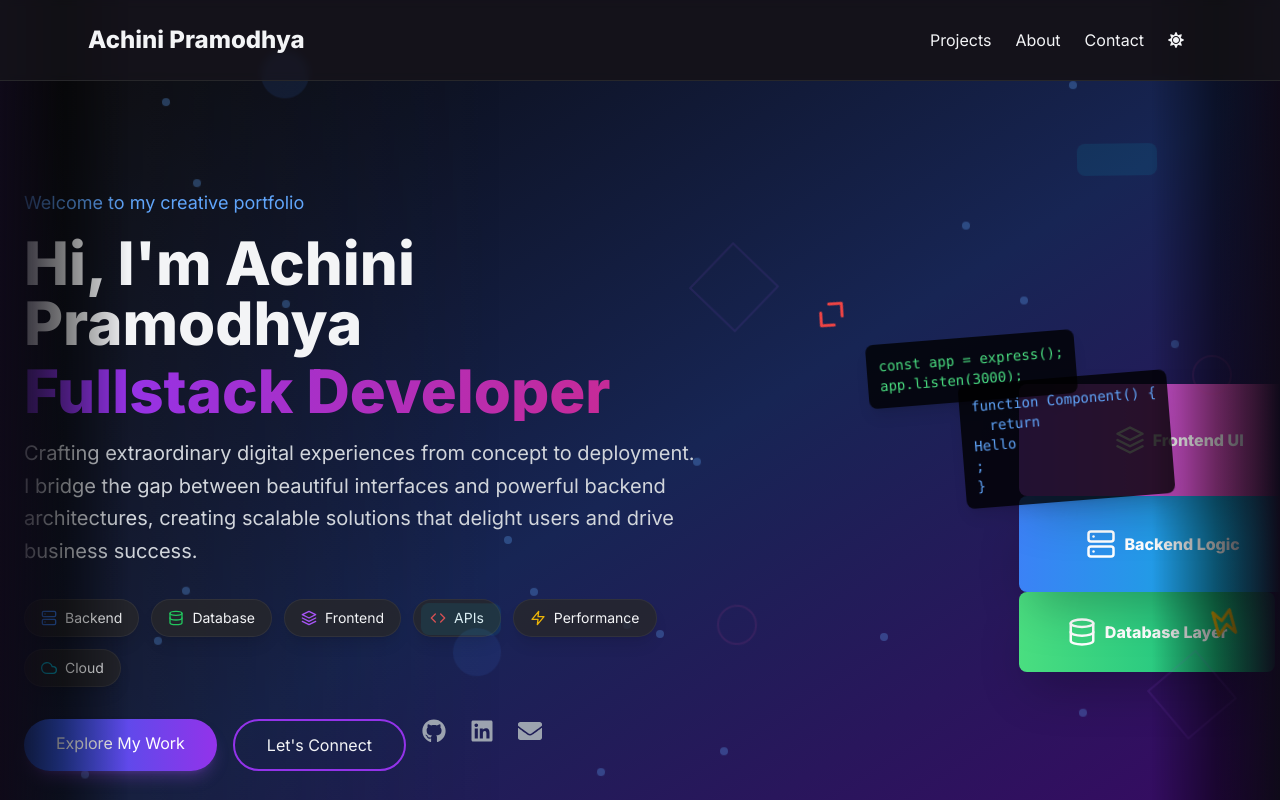
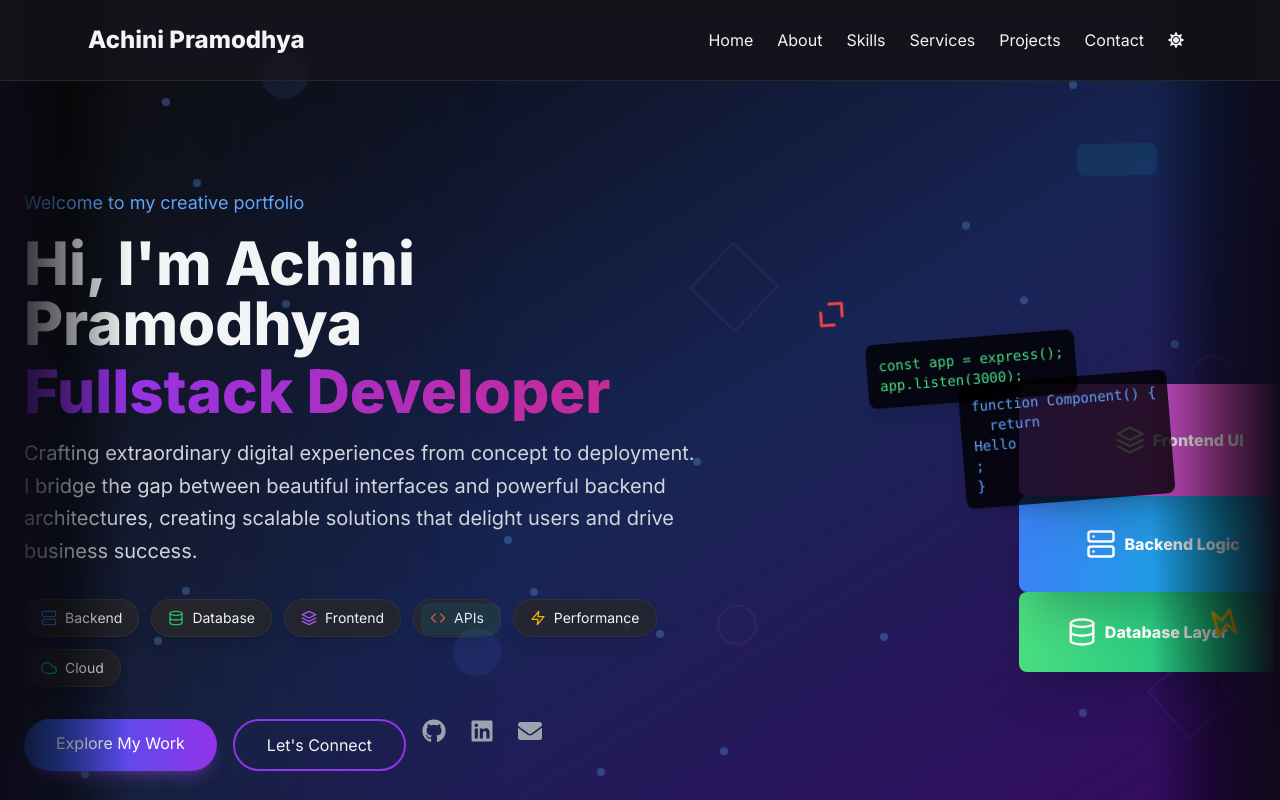
Before and after one commit to AchiniPramo/Personal_Portfolio_by_React, a React (Vite) app: page / in a window 1280 px wide. Shown: the top 800 px of the page. Built offline with nearby package versions, Linux system fonts and the light colour scheme.

Commit message:
upadated navigation bar

```diff
--- a/src/components/Nav.jsx
+++ b/src/components/Nav.jsx
@@ -1,8 +1,9 @@
 import React from "react";
-import { FaSun, FaMoon } from "react-icons/fa";
+import { FaSun, FaMoon, FaBars, FaTimes } from "react-icons/fa";
 
 export default function Nav({ theme, toggleTheme }) {
   const [scrolled, setScrolled] = React.useState(false);
+  const [menuOpen, setMenuOpen] = React.useState(false);
 
   React.useEffect(() => {
     let raf = null;
@@ -30,17 +31,26 @@
       <div className="max-w-6xl mx-auto p-6 flex justify-between items-center">
         <div className="text-2xl font-bold">Achini Pramodhya</div>
         <div className="flex items-center gap-4">
-          <div className="space-x-6 flex">
-            <a href="#projects" className="hover:underline">
-              Projects
-            </a>
-            <a href="#about" className="hover:underline">
-              About
-            </a>
-            <a href="#contact" className="hover:underline">
-              Contact
-            </a>
-          </div>
+          <div className="space-x-6 hidden md:flex">
+              <a href="#hero" className="hover:notunderline">
+                Home
+              </a>
+              <a href="#about" className="hover:notunderline">
+                About
+              </a>
+              <a href="#skills" className="hover:notunderline">
+                Skills
+              </a>
+              <a href="#services" className="hover:notunderline">
+                Services
+              </a>
+              <a href="#projects" className="hover:notunderline">
+                Projects
+              </a>
+              <a href="#contact" className="hover:notunderline">
+                Contact
+              </a>
+            </div>
           <button
             onClick={toggleTheme}
             aria-label="Toggle theme"
@@ -48,8 +58,39 @@
           >
             {theme === "dark" ? <FaSun /> : <FaMoon />}
           </button>
+          <button
+            onClick={() => setMenuOpen(!menuOpen)}
+            aria-label="Toggle menu"
+            className="p-2 rounded-full hover:bg-gray-200 dark:hover:bg-gray-700 md:hidden"
+          >
+            {menuOpen ? <FaTimes /> : <FaBars />}
+          </button>
         </div>
       </div>
+      {menuOpen && (
+        <div className="md:hidden bg-white dark:bg-zinc-900 border-t border-gray-100 dark:border-zinc-800 transition-all duration-300 ease-in-out">
+          <div className="flex flex-col items-center py-4 space-y-4">
+              <a href="#hero" className="hover:underline" onClick={() => setMenuOpen(false)}>
+                Home
+              </a>
+              <a href="#about" className="hover:underline" onClick={() => setMenuOpen(false)}>
+                About
+              </a>
+              <a href="#services" className="hover:underline" onClick={() => setMenuOpen(false)}>
+                Services
+              </a>
+              <a href="#projects" className="hover:underline" onClick={() => setMenuOpen(false)}>
+                Projects
+              </a>
+              <a href="#skills" className="hover:underline" onClick={() => setMenuOpen(false)}>
+                Skills
+              </a>
+              <a href="#contact" className="hover:underline" onClick={() => setMenuOpen(false)}>
+                Contact
+              </a>
+            </div>
+        </div>
+      )}
     </nav>
   );
 }
```
